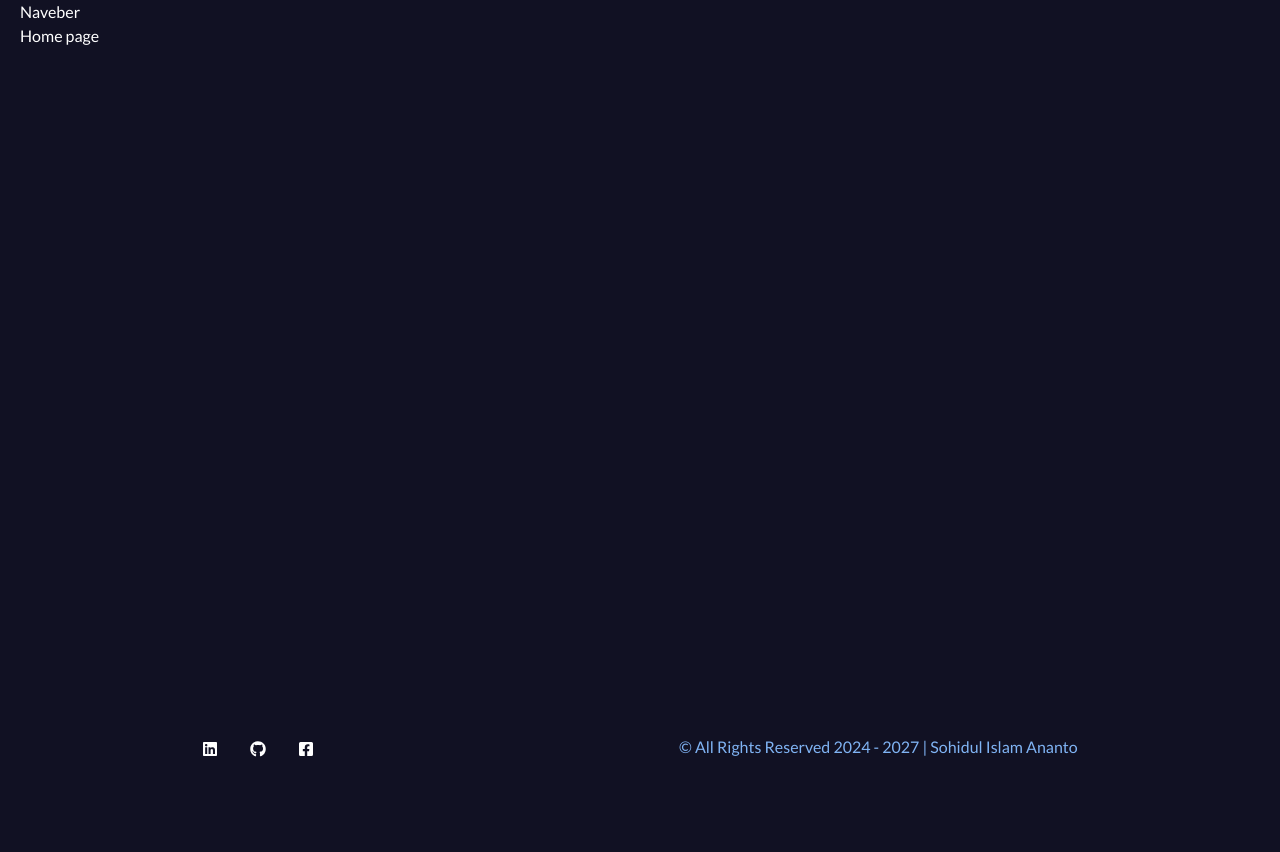
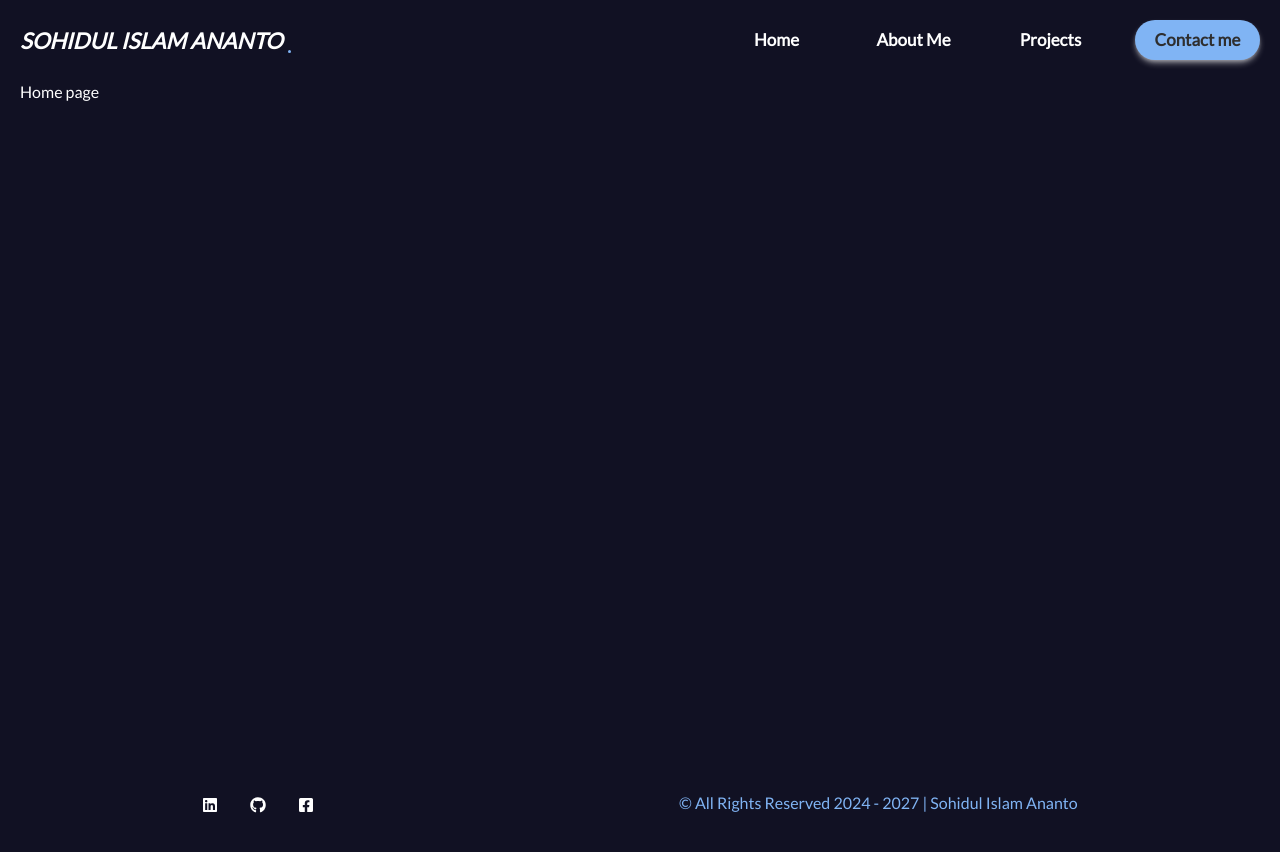
Before and after one commit to anonto42/sohiduldev, a Next.js app: page / in a window 1280 px wide. Shown: the top 852 px of the page. Before the commit the page ends 814 px from the top, so only its background shows below. Built offline with nearby package versions, Linux system fonts and the light colour scheme.

Commit message:
created the naveber

```diff
--- a/src/components/Naveber/Naveber.tsx
+++ b/src/components/Naveber/Naveber.tsx
@@ -1,8 +1,44 @@
-import React from 'react'
+import React from 'react';
+import Sidebar from '../SideBar/Sidebar';
+import Link from 'next/link';
 
 const Naveber = () => {
   return (
-    <div>Naveber</div>
+    <div className='relative w-full bg-[#ffff0000]'>
+        <div className='h-[80px] w-full relative flex text-textColor justify-center items-center md:hidden px-5'>
+            <Link href="/" className=''>
+                <h1 className='flex relative uppercase font-bold italic text-[18px]'>sohidul Islam Ananto
+                  <div className='w-[3px] absolute bottom-1 -right-2 rounded-full h-[3px] bg-highlighte'/>
+                </h1>
+            </Link>
+        </div>
+        <Sidebar />
+        <div className='hidden md:block w-full mx-auto'>
+            <div className='w-full h-[80px] flex text-textColor justify-between items-center'>
+                <div id='logo' className=''>
+                    <Link href="/">
+                        <h1 className='flex relative uppercase font-bold italic text-[22px]'>sohidul Islam Ananto
+                          <div className='w-[3px] absolute bottom-1 -right-2 rounded-full h-[3px] bg-highlighte'/>
+                        </h1>
+                    </Link>
+                </div>
+                <div className='flex'>
+                    <Link href="/">
+                        <div className='mr-4 w-[105px] h-[40px] flex justify-center items-center rounded-full hover:text-[#2e2e2e] text-[17px] font-semibold duration-150 ease-linear cursor-pointer hover:bg-highlighte hover:shadow-md hover:shadow-[#ffffff7b]'>Home</div>
+                    </Link>
+                    <Link href="/about">
+                        <div className='mx-4 w-[105px] h-[40px] flex justify-center items-center rounded-full hover:text-[#2e2e2e] text-[17px] font-semibold duration-150 ease-linear cursor-pointer hover:bg-highlighte hover:shadow-md hover:shadow-[#ffffff7b]'>About Me</div>
+                    </Link>
+                    <Link href="/project">
+                        <div className='mx-4 w-[105px] h-[40px] flex justify-center items-center rounded-full hover:text-[#2e2e2e] text-[17px] font-semibold duration-150 ease-linear cursor-pointer hover:bg-highlighte hover:shadow-md hover:shadow-[#ffffff7b]'>Projects</div>
+                    </Link>
+                    <Link href="/contact">
+                        <div className='ml-4 w-[125px] h-[40px] flex justify-center items-center rounded-full text-[#2e2e2e] text-[17px] font-semibold duration-150 ease-linear cursor-pointer bg-highlighte shadow-md shadow-[#ffffff7b]'>Contact me</div>
+                    </Link>
+                </div>
+            </div>
+        </div>
+    </div>
   )
 }
 
--- /dev/null
+++ b/src/components/SideBar/Sidebar.tsx
@@ -0,0 +1,34 @@
+"use client"
+import Link from 'next/link';
+import React, { useState } from 'react';
+import { FaBars} from 'react-icons/fa6'
+
+const Sidebar = () => {
+    const [nav,setNav]= useState<boolean>(false);
+    const navFunction=()=>{
+        nav === false ? setNav(true) : setNav(false);
+    }
+  return (
+    <div className=''>
+        <div className={nav === true ? 'bg-highlighte nav-container shadow-md shadow-[#ffffff7b] w-[250px] sm:w-[330px] md:hidden h-[200px] rounded-md fixed z-50 duration-200 ease-linear top-2' : 'bg-highlighte nav-container shadow-md shadow-[#ffffff7b] w-[250px] sm:w-[330px] md:hidden h-[200px] rounded-md absolute z-50 duration-200 ease-linear -top-[220px]'}>
+            <Link href="/">
+                    <h3 className='hover:bg-[#232323] duration-300 ease-out hover:px-3 hover:text-textColot font-semibold cursor-pointer px-1 my-2 py-2 w-[95%] mx-auto rounded-xl text-[16px]'>Home</h3>
+            </Link>
+            <Link href="/about">
+                    <h3 className='hover:bg-[#232323] duration-300 ease-out hover:px-3 hover:text-white font-semibold cursor-pointer px-1 my-2 py-2 w-[95%] mx-auto rounded-xl text-[16px]'>About Me</h3>
+            </Link>
+            <Link href="/project">
+                    <h3 className='hover:bg-[#232323] duration-300 ease-out hover:px-3 hover:text-textColor font-semibold cursor-pointer px-1 my-2 py-2 w-[95%] mx-auto rounded-xl text-[16px]'>Project</h3>
+            </Link>
+            <Link href="/contact">
+                    <h3 className='hover:bg-[#232323] duration-300 ease-out hover:px-3 hover:text-textColor font-semibold cursor-pointer px-1 my-2 py-2 w-[95%] mx-auto rounded-xl text-[16px]'>Contact me</h3>
+            </Link>
+        </div>
+        <div onClick={()=>navFunction()} className='md:hidden right-3 top-6 fixed w-[35px] h-[30px] cursor-pointer bg-highlighte shadow-md shadow-[#ffffff7b] z-50 rounded-xl flex justify-center items-center text-textColot text-[22px] font-thin active:scale-[1.35] duration-[1s]'>
+                <FaBars/>
+            </div>
+    </div>
+  )
+}
+
+export default Sidebar
```
